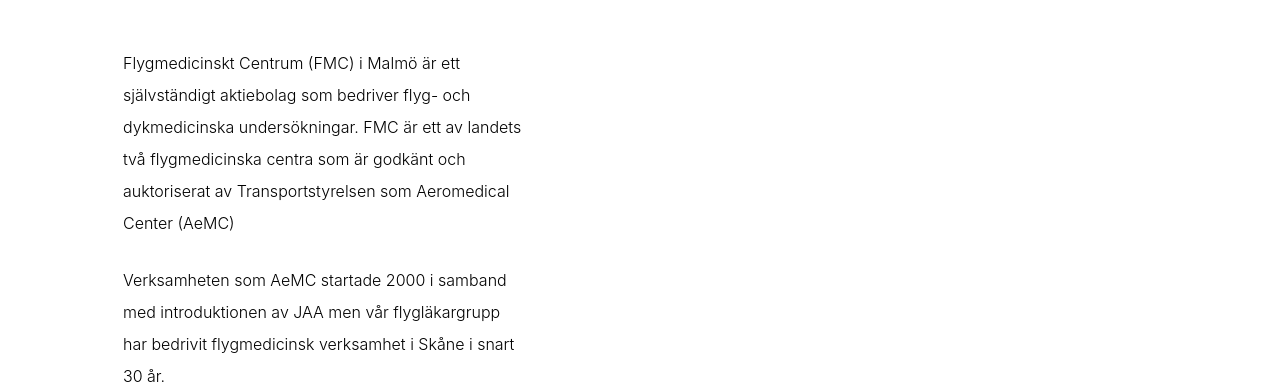
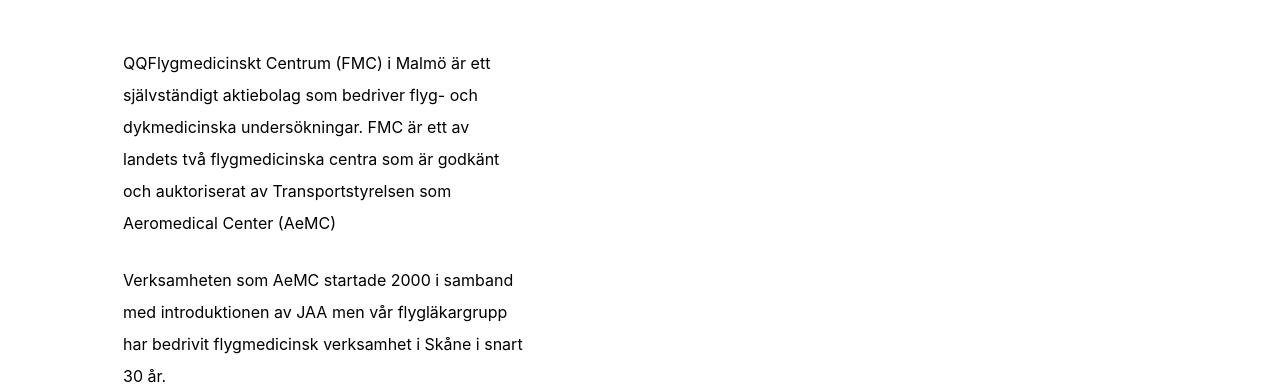
Before and after one commit to Max3er/pro-fmc, a plain HTML site: page index.html in a window 1280 px wide. Shown: the part 419-803 px from the top of the page. Drawn offline with nearby package versions, Linux system fonts and the light colour scheme; a script that the page names is missing.

Commit message:
Some CSS changes for windows and auto refresh

```diff
--- a/index.html
+++ b/index.html
@@ -20,6 +20,9 @@
 
   <!-- Robot font -->
   <link href="https://fonts.googleapis.com/css?family=Roboto:300,300i,400,500,700" rel="stylesheet">
+
+  <!-- Auto refresh | Development mode -->
+  <script type="text/javascript" src="http://livejs.com/live.js"></script>
 
 </head>
 
@@ -73,7 +76,7 @@
 
           <div class="content-box right-margin">
 
-            <p>Flygmedicinskt Centrum (FMC) i Malmö är ett självständigt aktiebolag som bedriver flyg- och dykmedicinska undersökningar. FMC är ett av landets två flygmedicinska centra som är godkänt och auktoriserat av Transportstyrelsen som Aeromedical Center (AeMC)</p>
+            <p>QQFlygmedicinskt Centrum (FMC) i Malmö är ett självständigt aktiebolag som bedriver flyg- och dykmedicinska undersökningar. FMC är ett av landets två flygmedicinska centra som är godkänt och auktoriserat av Transportstyrelsen som Aeromedical Center (AeMC)</p>
 
             <p>Verksamheten som AeMC startade 2000 i samband med introduktionen av JAA men vår flygläkargrupp har bedrivit flygmedicinsk verksamhet i Skåne i snart 30 år.</p>
 
--- a/style/style.sass
+++ b/style/style.sass
@@ -8,7 +8,7 @@ body
 
 p
   font-size: 16px
-  font-weight: 300
+  font-weight: 400
   line-height: 32px
   color: $text-color
   -webkit-font-smoothing: antialiased
```
Also changed, not shown: style/style.css.
